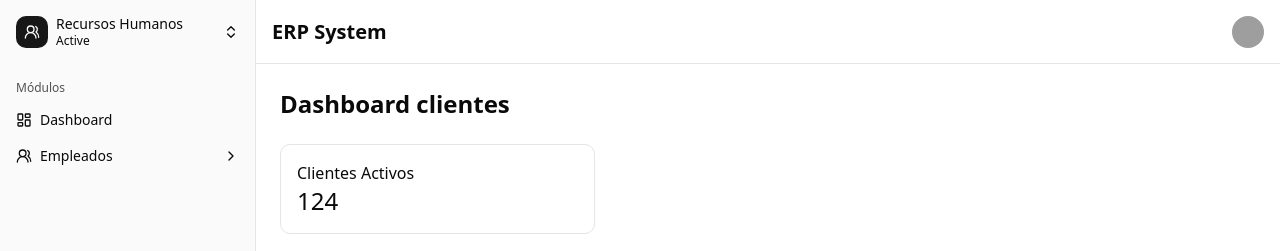
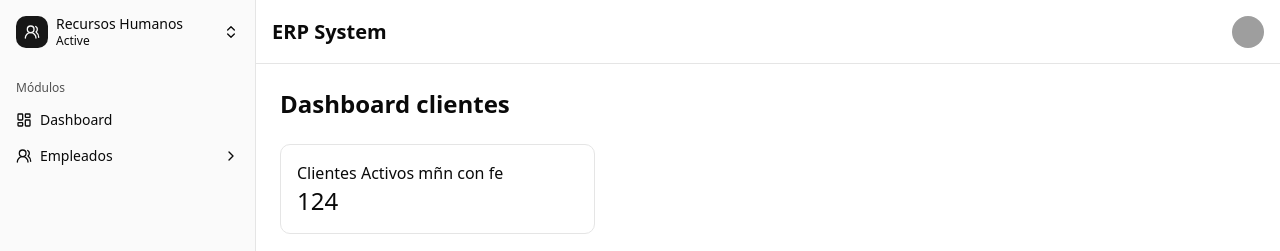
Before and after one commit to daswsi-utp/Frontend_erp, a Next.js app: page /rrhh in a window 1280 px wide. Shown: the top 251 px of the page. Built offline with nearby package versions, Linux system fonts and the light colour scheme; grey boxes are pictures that could not be loaded.

Commit message:
Demostration test

```diff
--- a/src/app/(modules)/rrhh/page.jsx
+++ b/src/app/(modules)/rrhh/page.jsx
@@ -4,7 +4,7 @@ export default function CrmPage() {
             <h1 className="text-2xl font-bold mb-6">Dashboard clientes</h1>
             <div className="grid grid-cols-3 gap-4">
                 <div className="border p-4 rounded-lg">
-                    <h3>Clientes Activos</h3>
+                    <h3>Clientes Activos mñn con fe</h3>
                     <p className="text-2xl">124</p>
                 </div>
             </div>
```
